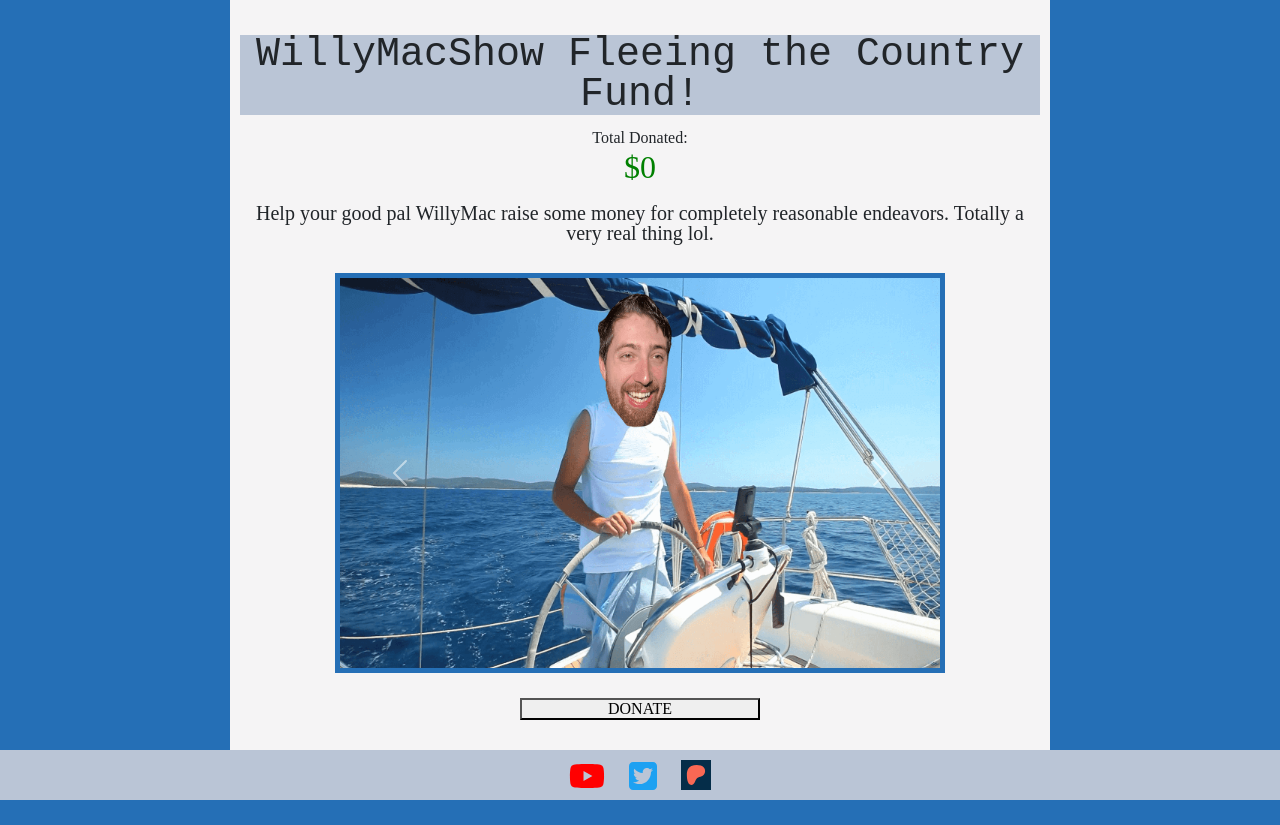
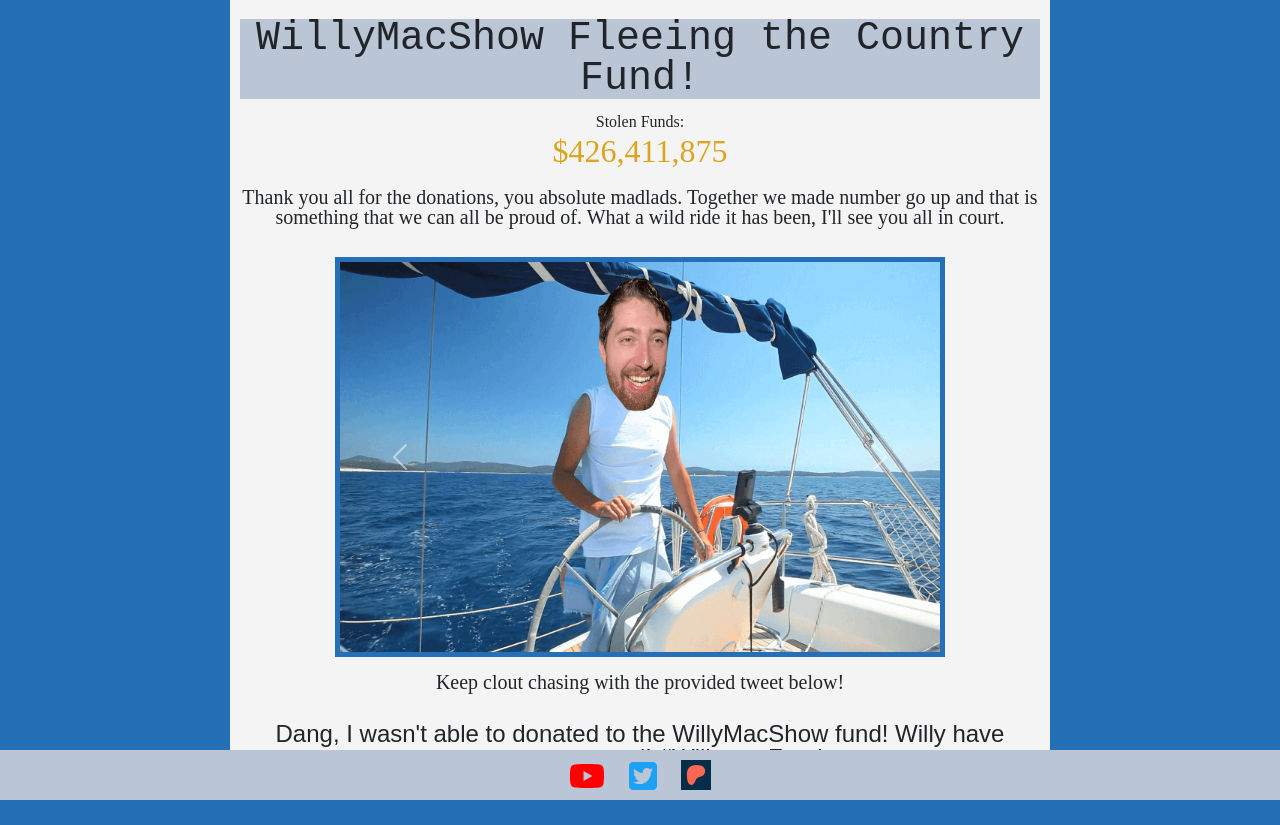
Before and after one commit to MasonMcCoy/willymac-dono, a React (Create React App) app: page / in a window 1280 px wide. Built offline with nearby package versions, Linux system fonts and the light colour scheme; no server answers; the database is empty; a web font is replaced by a local one.

Commit message:
Added final counter and alternate landing page for final site build.

```diff
--- a/src/App.js
+++ b/src/App.js
@@ -3,11 +3,13 @@ import { BrowserRouter as Router, Routes, Route } from 'react-router-dom';
 import './styles.css';
 
 import Landing from './pages/Landing';
+import AltLanding from './pages/AltLanding';
 import Donate from './pages/Donate';
 import Success from './pages/Success';
 
 import Header from './components/Header';
 import Counter from './components/Counter';
+import FinalCounter from './components/FinalCounter';
 import Socials from './components/Socials';
 
 import { collection, query, getDocs } from "firebase/firestore";
@@ -41,9 +43,11 @@ export default function App() {
     <Router>
       <>
         <Header />
-        <Counter total={total}/>
+        {/* <Counter total={total}/> */}
+        <FinalCounter />
           <Routes>
-            <Route path='/' element={<Landing />}/>
+            {/* <Route path='/' element={<Landing />}/> */}
+            <Route path='/' element={<AltLanding />}/>
             <Route path="/donate" element={<Donate setTotal={setTotal} />} />
             <Route path="/success" element={<Success />} />
           </Routes>
--- /dev/null
+++ b/src/components/FinalCounter.js
@@ -0,0 +1,14 @@
+import React from 'react'
+
+export default function Counter() {
+  return (
+    <>
+    <div id="donation-label">
+      Stolen Funds:
+    </div>
+    <div id="final-value">
+      ${(426411875).toLocaleString()}
+    </div>
+    </>
+  )
+}
--- /dev/null
+++ b/src/pages/AltLanding.js
@@ -0,0 +1,22 @@
+import React from 'react';
+
+import ImageCarousel from '../components/ImageCarousel';
+
+export default function Landing() {
+
+    return (
+        <>
+            <p class="donate-copy">
+                Thank you all for the donations, you absolute madlads. Together we made number go up and that is something that we can all be proud of. What a wild ride it has been, I'll see you all in court.
+            </p>
+            <div id="content-container">
+                <ImageCarousel />
+            </div>
+            <p class="donate-copy">Keep clout chasing with the provided tweet below!</p>
+            <p id="boiler-tweet">
+                Dang, I wasn't able to donated to the WillyMacShow fund! Willy have mercy on my soul! #WillymacFund
+            </p>
+            <a id="twitter-link" href="https://twitter.com/" target="blank">To Twitter</a>
+        </>
+    )
+}
--- a/src/styles.css
+++ b/src/styles.css
@@ -83,6 +83,13 @@ button {
     text-align: center;
     font-size: 2rem;
     color: green;
+    margin: 5px 0;
+}
+
+#final-value {
+    text-align: center;
+    font-size: 2rem;
+    color: goldenrod;
     margin: 5px 0;
 }
 
```
